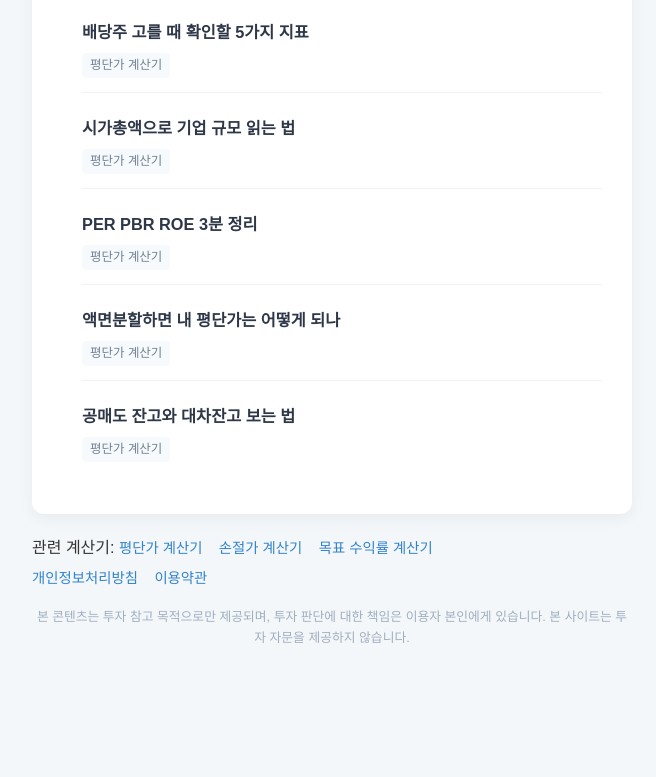
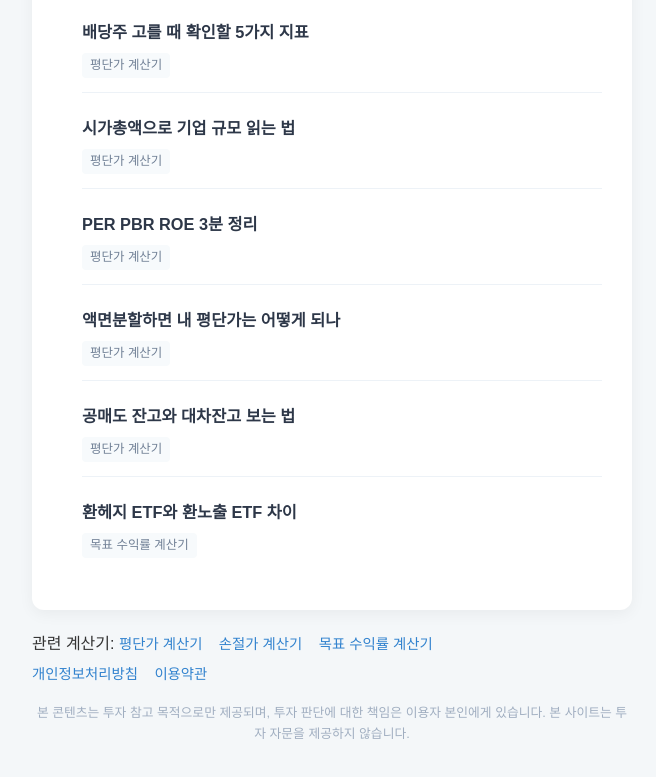
Before and after one commit to kck6842-alt/stock-calc, a plain HTML site: page stock-calculator/guide/index.html in a window 1280 px wide. Shown: the part 1165-1942 px from the top of the page, without its empty margins (308-964 px from the left). Before the commit the page ends 1866 px from the top, so only its background shows below. Drawn offline with Linux system fonts and the light colour scheme.

Commit message:
가이드 목록 갱신 (15건)

```diff
--- a/stock-calculator/guide/index.html
+++ b/stock-calculator/guide/index.html
@@ -83,6 +83,7 @@
         <li><a href="/guide/per-pbr-roe">PER PBR ROE 3분 정리</a><br><span class="tag">평단가 계산기</span></li>
         <li><a href="/guide/stock-split-average">액면분할하면 내 평단가는 어떻게 되나</a><br><span class="tag">평단가 계산기</span></li>
         <li><a href="/guide/short-selling-data">공매도 잔고와 대차잔고 보는 법</a><br><span class="tag">평단가 계산기</span></li>
+        <li><a href="/guide/fx-impact-overseas">환헤지 ETF와 환노출 ETF 차이</a><br><span class="tag">목표 수익률 계산기</span></li>
     </ul>
 </div>
 
```
